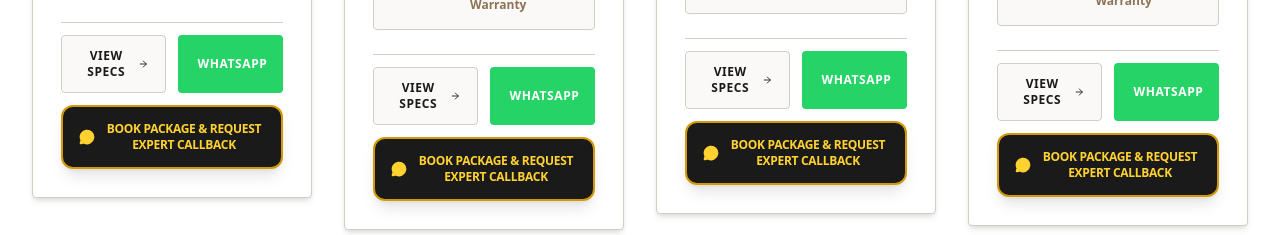
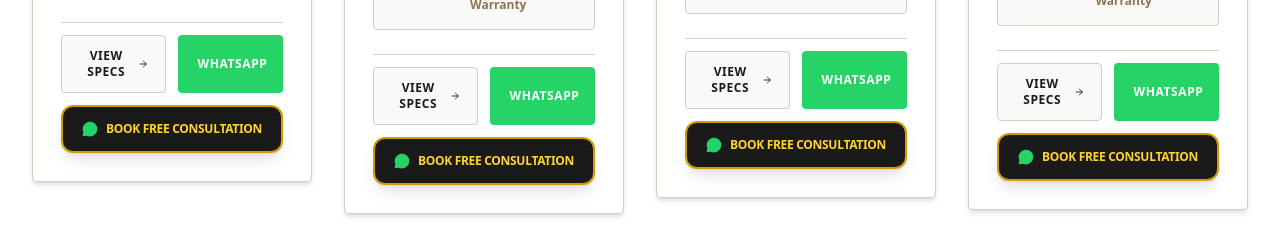
Before and after one commit to ansariakram2149/Interior-Dost-, a React (Vite) app: page / in a window 1280 px wide. Shown: the part 1480-1715 px from the top of the page. Built offline with nearby package versions, Linux system fonts and the light colour scheme; a web font is replaced by a local one.

Commit message:
feat(ui): update package booking CTA button
Rename "BOOK PACKAGE & REQUEST EXPERT CALLBACK" to "Book Free Consultation" and update the WhatsApp icon to brand-standard green for improved clarity and visual consistency.

```diff
--- a/src/components/PackageCard.tsx
+++ b/src/components/PackageCard.tsx
@@ -124,8 +124,8 @@ Please share more details and quotation.`;
             rel="noopener noreferrer"
             className="w-full bg-[#1A1A1A] hover:bg-gray-900 text-amber-300 font-black uppercase tracking-wider text-xs py-3.5 px-4 rounded-xl border-2 border-amber-400/80 hover:border-amber-400 transition-all text-center shadow-lg flex items-center justify-center space-x-2"
           >
-            <MessageCircle className="w-4 h-4 fill-amber-300 shrink-0" />
-            <span className="tracking-tight font-black">BOOK PACKAGE & REQUEST EXPERT CALLBACK</span>
+            <MessageCircle className="w-4 h-4 text-[#25D366] fill-[#25D366] shrink-0" />
+            <span className="tracking-tight font-black">Book Free Consultation</span>
           </a>
         </div>
       </div>
```
